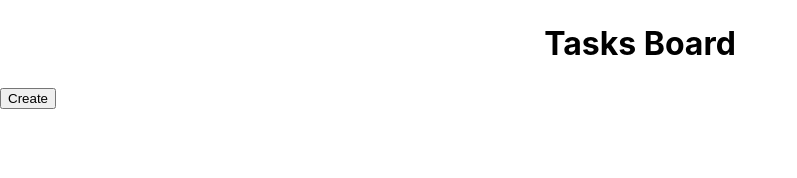
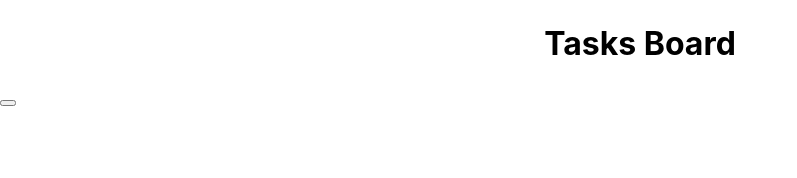
Before and after one commit to MennaAly/project-management-dashboard, a React (Create React App) app: page / in a window 1280 px wide. Shown: the top 178 px of the page, without its empty margins (0-797 px from the left). Built offline with nearby package versions, Linux system fonts and the light colour scheme.

Commit message:
update modal props to use the new props structure

```diff
--- a/src/pages/tasks-list/components/create-task/create-task.tsx
+++ b/src/pages/tasks-list/components/create-task/create-task.tsx
@@ -3,10 +3,22 @@ import useShowPopup from "../../../../hooks/useShowPopup";
 import { useCreateTaskData } from "../../../../hooks/useTaskData";
 import { priority } from "../../../../types/taskTypes";
 import Dropdown from "../../../../UI/dropdown/dropdown";
+import PlusIcon from "../../../../UI/icons/plus/plus";
 import Modal from "../../../../UI/modal/modal";
 import StatusPopup from "../../../../UI/statusPopup/statusPopup";
 import { priorityDropdownOptions } from "../../constants/constants";
 import "./create-task.css";
+
+const createFormButtonProps = {
+    title: 'Add task',
+    icon: <PlusIcon size={16} />,
+    class: "primary-button primary-button__with-icon"
+};
+
+const modalTitleProperties = {
+    title: 'Create Task',
+    class: 'create-form__modal-title'
+}
 
 function CreateTaskForm() {
     const [name, setName] = useState({
@@ -31,6 +43,11 @@ function CreateTaskForm() {
             showStatusPopup('error')
         }
     })
+    const submitProperties = {
+        submit: handleCreateTask,
+        isLoading: isLoading,
+        showSubmitButton: true
+    }
 
     function validateTaskForm() {
         return name.value.trim() !== '';
@@ -86,12 +103,10 @@ function CreateTaskForm() {
 
     return(
         <>
-            <Modal controllerBtnTitle="Create"
-                title="Create New Task"
-                submit={handleCreateTask}
-                showSubmit={true}
-                modalTitleClass='create-form__modal-title'
-                isLoading={isLoading}>
+            <Modal
+                controllerBtnProperties={createFormButtonProps}
+                modalTitleProperties={modalTitleProperties}
+                submitProperties={submitProperties}>
                     <form className="create-task-form">
                         <label className="create-task-form__label">Task Name *</label>
                         <input className="create-task-form__input" value={name.value} onChange={(e) => updateNameProperty('value', e.target.value)}/>
```
